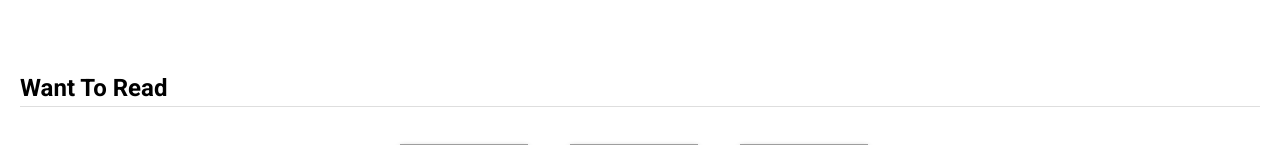
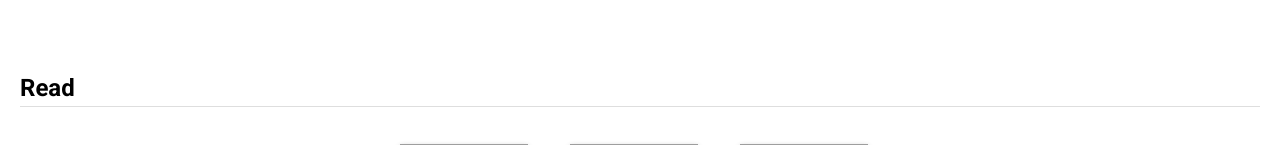
Before and after one commit to pkayokay/myreads-app, a React (Create React App) app: page / in a window 1280 px wide. Shown: the part 807-952 px from the top of the page. Built offline with nearby package versions, Linux system fonts and the light colour scheme; grey boxes are pictures that could not be loaded.

Commit message:
Name shelf

```diff
--- a/src/App.js
+++ b/src/App.js
@@ -18,43 +18,43 @@ class BooksApp extends React.Component {
           "title": "To Kill a Mockingbird",
           "author": "Harper Lee",
           "bookURL": "http://books.google.com/books/content?id=PGR2AwAAQBAJ&printsec=frontcover&img=1&zoom=1&imgtk=AFLRE73-GnPVEyb7MOCxDzOYF1PTQRuf6nCss9LMNOSWBpxBrz8Pm2_mFtWMMg_Y1dx92HT7cUoQBeSWjs3oEztBVhUeDFQX6-tWlWz1-feexS0mlJPjotcwFqAg6hBYDXuK_bkyHD-y&source=gbs_api",
-          "status": "currentlyReading"
+          "shelf": "currentlyReading"
         },
         {
           "title": "Ender's Game",
           "author": "Orson Scott Card",
           "bookURL": "http://books.google.com/books/content?id=yDtCuFHXbAYC&printsec=frontcover&img=1&zoom=1&imgtk=AFLRE72RRiTR6U5OUg3IY_LpHTL2NztVWAuZYNFE8dUuC0VlYabeyegLzpAnDPeWxE6RHi0C2ehrR9Gv20LH2dtjpbcUcs8YnH5VCCAH0Y2ICaKOTvrZTCObQbsfp4UbDqQyGISCZfGN&source=gbs_api",
-          "status": "currentlyReading"
+          "shelf": "currentlyReading"
         },
         {
           "title": "1776",
           "author": "David McCullough",
           "bookURL": "http://books.google.com/books/content?id=uu1mC6zWNTwC&printsec=frontcover&img=1&zoom=1&imgtk=AFLRE73pGHfBNSsJG9Y8kRBpmLUft9O4BfItHioHolWNKOdLavw-SLcXADy3CPAfJ0_qMb18RmCa7Ds1cTdpM3dxAGJs8zfCfm8c6ggBIjzKT7XR5FIB53HHOhnsT7a0Cc-PpneWq9zX&source=gbs_api",
-          "status": "wantToRead"
+          "shelf": "wantToRead"
         },
         {
           "title": "Harry Potter and the Sorcerer's Stone",
           "author": "J.K. Rowling",
           "bookURL": "http://books.google.com/books/content?id=wrOQLV6xB-wC&printsec=frontcover&img=1&zoom=1&imgtk=AFLRE72G3gA5A-Ka8XjOZGDFLAoUeMQBqZ9y-LCspZ2dzJTugcOcJ4C7FP0tDA8s1h9f480ISXuvYhA_ZpdvRArUL-mZyD4WW7CHyEqHYq9D3kGnrZCNiqxSRhry8TiFDCMWP61ujflB&source=gbs_api",
-          "status": "wantToRead"
+          "shelf": "wantToRead"
         },
         {
           "title": "The Hobbit",
           "author": "J.R.R. Tolkien",
           "bookURL": "http://books.google.com/books/content?id=pD6arNyKyi8C&printsec=frontcover&img=1&zoom=1&imgtk=AFLRE70Rw0CCwNZh0SsYpQTkMbvz23npqWeUoJvVbi_gXla2m2ie_ReMWPl0xoU8Quy9fk0Zhb3szmwe8cTe4k7DAbfQ45FEzr9T7Lk0XhVpEPBvwUAztOBJ6Y0QPZylo4VbB7K5iRSk&source=gbs_api",
-          "status": "read"
+          "shelf": "read"
         },
         {
           "title": "Oh, the Places You'll Go!",
           "author": "Seuss",
           "bookURL": "http://books.google.com/books/content?id=1q_xAwAAQBAJ&printsec=frontcover&img=1&zoom=1&imgtk=AFLRE712CA0cBYP8VKbEcIVEuFJRdX1k30rjLM29Y-dw_qU1urEZ2cQ42La3Jkw6KmzMmXIoLTr50SWTpw6VOGq1leINsnTdLc_S5a5sn9Hao2t5YT7Ax1RqtQDiPNHIyXP46Rrw3aL8&source=gbs_api",
-          "status": "read"
+          "shelf": "read"
         },
         {
           "title": "The Adventures of Tom Sawyer",
           "author": "Mark Twain",
           "bookURL": "http://books.google.com/books/content?id=32haAAAAMAAJ&printsec=frontcover&img=1&zoom=1&imgtk=AFLRE72yckZ5f5bDFVIf7BGPbjA0KYYtlQ__nWB-hI_YZmZ-fScYwFy4O_fWOcPwf-pgv3pPQNJP_sT5J_xOUciD8WaKmevh1rUR-1jk7g1aCD_KeJaOpjVu0cm_11BBIUXdxbFkVMdi&source=gbs_api",
-          "status": "read"
+          "shelf": "read"
         }
       ]
   }
--- a/src/ListBooks.js
+++ b/src/ListBooks.js
@@ -19,13 +19,13 @@ class ListBooks extends React.Component {
             <h2 className="bookshelf-title">Currently Reading</h2>
             <div className="bookshelf-books">
               <ol className="books-grid">
-              {this.props.books.filter( book => book.status === 'currentlyReading').map(n => (
+              {this.props.books.filter( book => book.shelf === 'currentlyReading').map(n => (
                 <li key={n.title}>
                   <div className="book">
                     <div className="book-top">
                       <div className="book-cover" style={{ width: 128, height: 193, backgroundImage: `url(${n.bookURL})`}}></div>
                       <div className="book-shelf-changer">
-                        <SelectForm value={n.status}/>
+                        <SelectForm value={n.shelf}/>
                       </div>
                     </div>
                     <div className="book-title">{n.title}</div>
@@ -41,13 +41,13 @@ class ListBooks extends React.Component {
             <h2 className="bookshelf-title">Want To Read</h2>
             <div className="bookshelf-books">
               <ol className="books-grid">
-              {this.props.books.filter( book => book.status === 'wantToRead').map(n => (
+              {this.props.books.filter( book => book.shelf === 'wantToRead').map(n => (
                 <li key={n.title}>
                   <div className="book">
                     <div className="book-top">
                       <div className="book-cover" style={{ width: 128, height: 193, backgroundImage: `url(${n.bookURL})`}}></div>
                       <div className="book-shelf-changer">
-                        <SelectForm value={n.status}/>
+                        <SelectForm value={n.shelf}/>
                       </div>
                     </div>
                     <div className="book-title">{n.title}</div>
@@ -60,16 +60,16 @@ class ListBooks extends React.Component {
           </div>
         {/* Read */}
           <div className="bookshelf">
-            <h2 className="bookshelf-title">Want To Read</h2>
+            <h2 className="bookshelf-title">Read</h2>
             <div className="bookshelf-books">
               <ol className="books-grid">
-              {this.props.books.filter( book => book.status === 'read').map(n => (
+              {this.props.books.filter( book => book.shelf === 'read').map(n => (
                 <li key={n.title}>
                   <div className="book">
                     <div className="book-top">
                       <div className="book-cover" style={{ width: 128, height: 193, backgroundImage: `url(${n.bookURL})`}}></div>
                       <div className="book-shelf-changer">
-                        <SelectForm value={n.status}/>
+                        <SelectForm value={n.shelf}/>
                       </div>
                     </div>
                     <div className="book-title">{n.title}</div>
```
